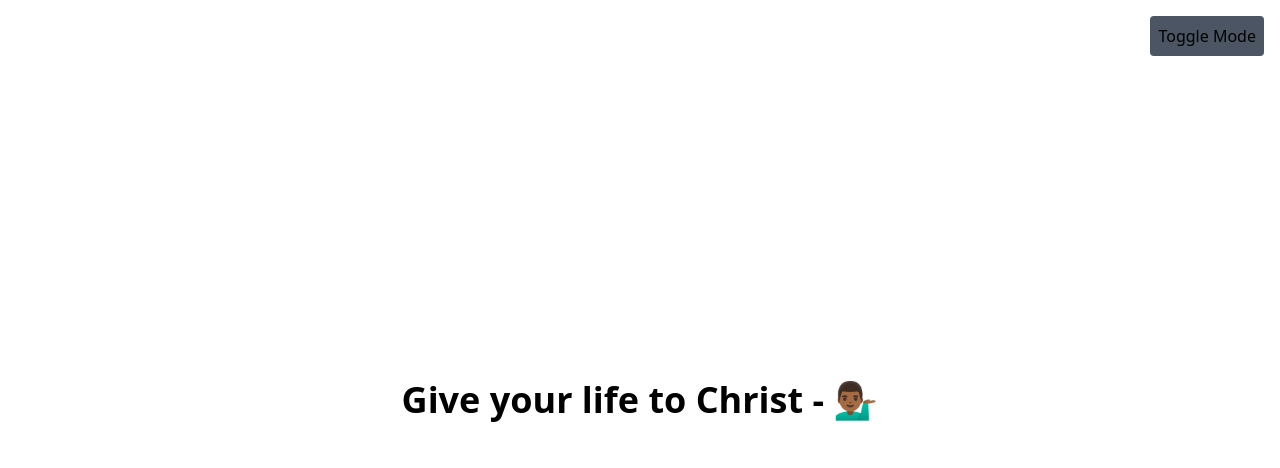
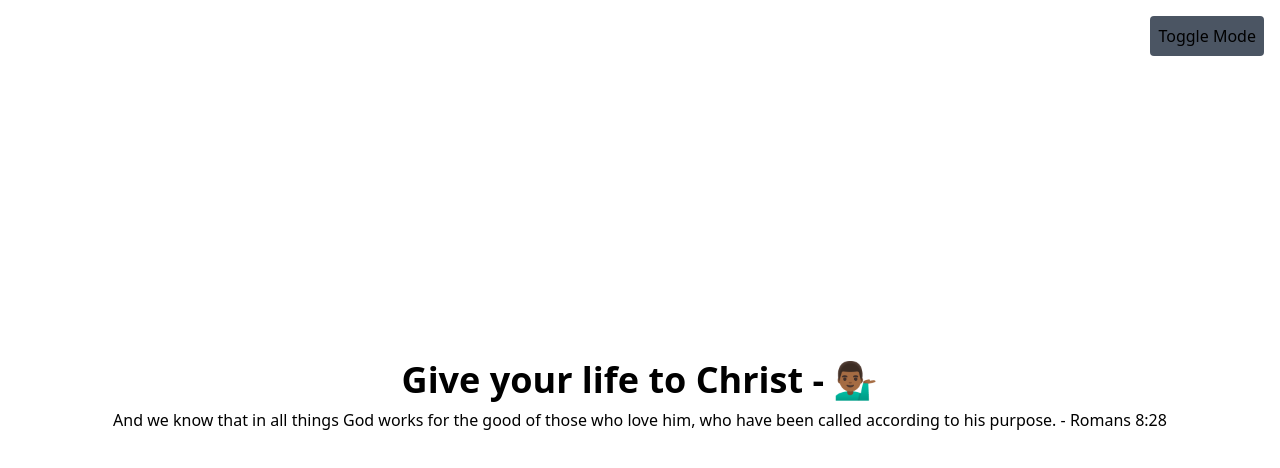
Before and after one commit to Ipaye/digital-o, a website: page index.html in a window 1280 px wide. Drawn offline with nearby package versions, Linux system fonts and the light colour scheme.

Commit message:
Feat: now adding random quotes to the page

```diff
--- a/index.html
+++ b/index.html
@@ -38,15 +38,34 @@
       }
     </style>
   </head>
-  <body class="flex items-center justify-center h-screen ">
+  <body class="flex flex-col items-center justify-center h-screen ">
     <button
       id="toggle"
       class="fixed top-4 right-4 bg-gray-600 p-2 rounded"
     >
       Toggle Mode
     </button>
-    <h1 class="text-4xl font-bold ">Give your life to Christ - 💁🏾‍♂️</h1>
+    <h1 class="lg:text-4xl text-2xl font-bold ">Give your life to Christ - 💁🏾‍♂️</h1>
+        <div id="quote" class="text-center text-muted px-4 py-2  dark:text-white"></div>
    <script>
+    const bibleVerses = [
+        "For I know the plans I have for you, declares the Lord, plans for welfare and not for evil, to give you a future and a hope. - Jeremiah 29:11",
+        "The Lord is my shepherd; I shall not want. - Psalm 23:1",
+        "I can do all things through him who strengthens me. - Philippians 4:13",
+        "And we know that in all things God works for the good of those who love him, who have been called according to his purpose. - Romans 8:28",
+        "The Lord is near to the brokenhearted and saves the crushed in spirit. - Psalm 34:18",
+        "Trust in the Lord with all your heart and lean not on your own understanding; in all your ways submit to him, and he will make your paths straight. - Proverbs 3:5-6",
+        "But the fruit of the Spirit is love, joy, peace, forbearance, kindness, goodness, faithfulness, gentleness and self-control. Against such things there is no law. - Galatians 5:22-23",
+        "Be strong and courageous. Do not be afraid or terrified because of them, for the Lord your God goes with you; he will never leave you nor forsake you. - Deuteronomy 31:6",
+        "Therefore do not worry about tomorrow, for tomorrow will worry about itself. Each day has enough trouble of its own. - Matthew 6:34",
+        "But the wisdom that comes from heaven is first of all pure; then peace-loving, considerate, submissive, full of mercy and good fruit, impartial and sincere. - James 3:17"
+      ];
+      function getRandomQuote() {
+        var randomIndex = Math.floor(Math.random() * bibleVerses.length);
+        return bibleVerses[randomIndex];
+      }
+
+      document.getElementById('quote').textContent = getRandomQuote();
       document.getElementById('toggle').addEventListener('click', function () {
         document.body.classList.toggle('dark');
       });
```
